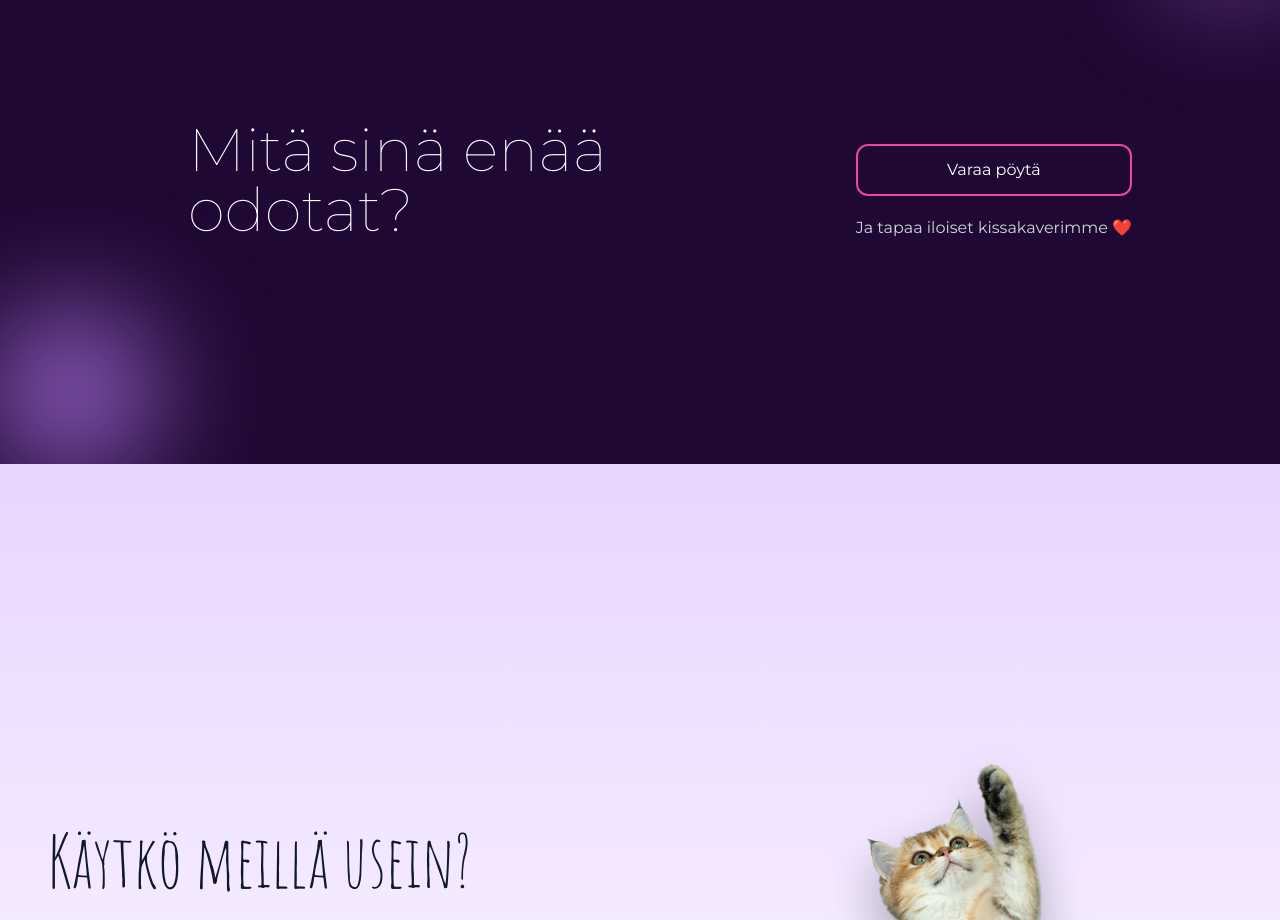
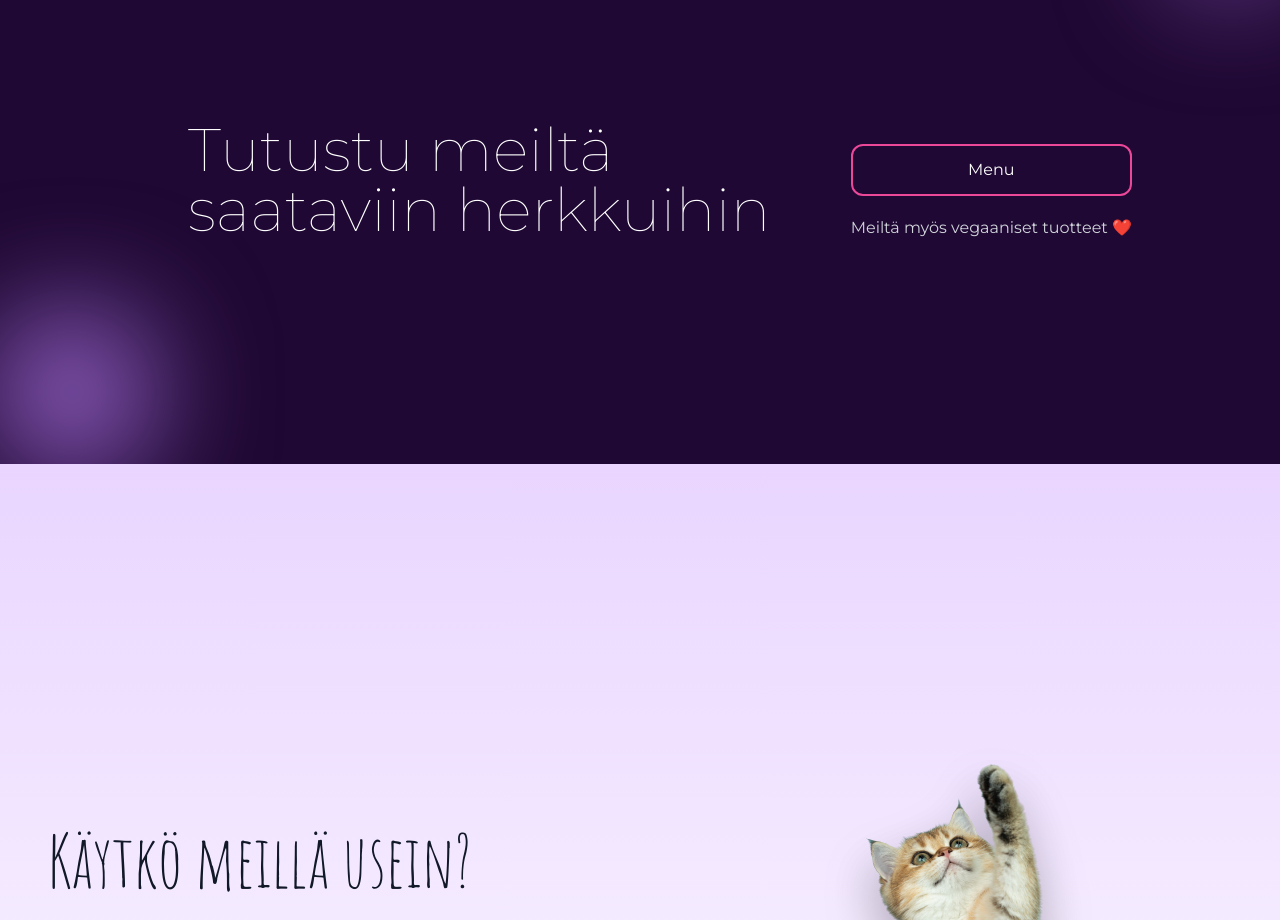
Before and after one commit to villetoimela/templates-cat-cafe, a Next.js app: page /tutustu in a window 1280 px wide. Shown: the part 1560-2480 px from the top of the page. Built offline with nearby package versions, Linux system fonts and the light colour scheme.

Commit message:
refactored CallToAction to more reusable

```diff
--- a/components/call-to-action.jsx
+++ b/components/call-to-action.jsx
@@ -1,21 +1,21 @@
 import React from 'react'
 import ButtonSecondary from './buttons/button-secondary'
 
-const CallToAction = () => {
+const CallToAction = (props) => {
     return (
         <section className="w-full bg-darkPurple py-56 overflow-hidden relative">
             <div className="h-36 w-36 rounded-full bg-purple-400 absolute blur-3xl bottom-0"></div>
             <div className="h-24 w-24 rounded-full bg-purple-400 absolute blur-3xl top-0 right-0"></div>
             <div className="max-w-xs px-5 sm:max-w-5xl mx-auto flex lg:flex-row flex-col items-start sm:items-center lg:items-end relative">
-                <h2 className="text-white sm:pl-10 font-thin text-4xl sm:text-6xl lg:text-left sm:text-center relative leading-none">Mitä sinä enää odotat?</h2>
+                <h2 className="text-white sm:pl-10 font-thin text-4xl sm:text-6xl lg:text-left sm:text-center relative leading-none">{props.mainText}</h2>
                 <div className="lg:w-1/2 w-full flex flex-col justify-center relative items-end">
                     <div className="lg:w-auto w-full flex flex-col sm:items-center sm:text-center lg:text-left">
                         <ButtonSecondary
                             styles="lg:w-full mt-10 mb-3 text-base font-normal"
-                            text="Varaa pöytä"
+                            text={props.buttonText}
                             url="#"
                         />
-                        <p className="text-gray-300 mt-2">Ja tapaa iloiset kissakaverimme ❤️</p>
+                        <p className="text-gray-300 mt-2"> {props.text}</p>
                     </div>
                 </div>
             </div>
--- a/pages/index.js
+++ b/pages/index.js
@@ -18,7 +18,12 @@ export default function Home() {
       <main>
         <Hero />
         <InfoBlocks />
-        <CallToAction />
+        <CallToAction
+          mainText="Mitä sinä enää odotat?"
+          text="Ja tapaa iloiset kissakaverimme ❤️"
+          buttonText="Varaa pöytä"
+        />
+
         <ImageGallery />
       </main >
     </div >
```
